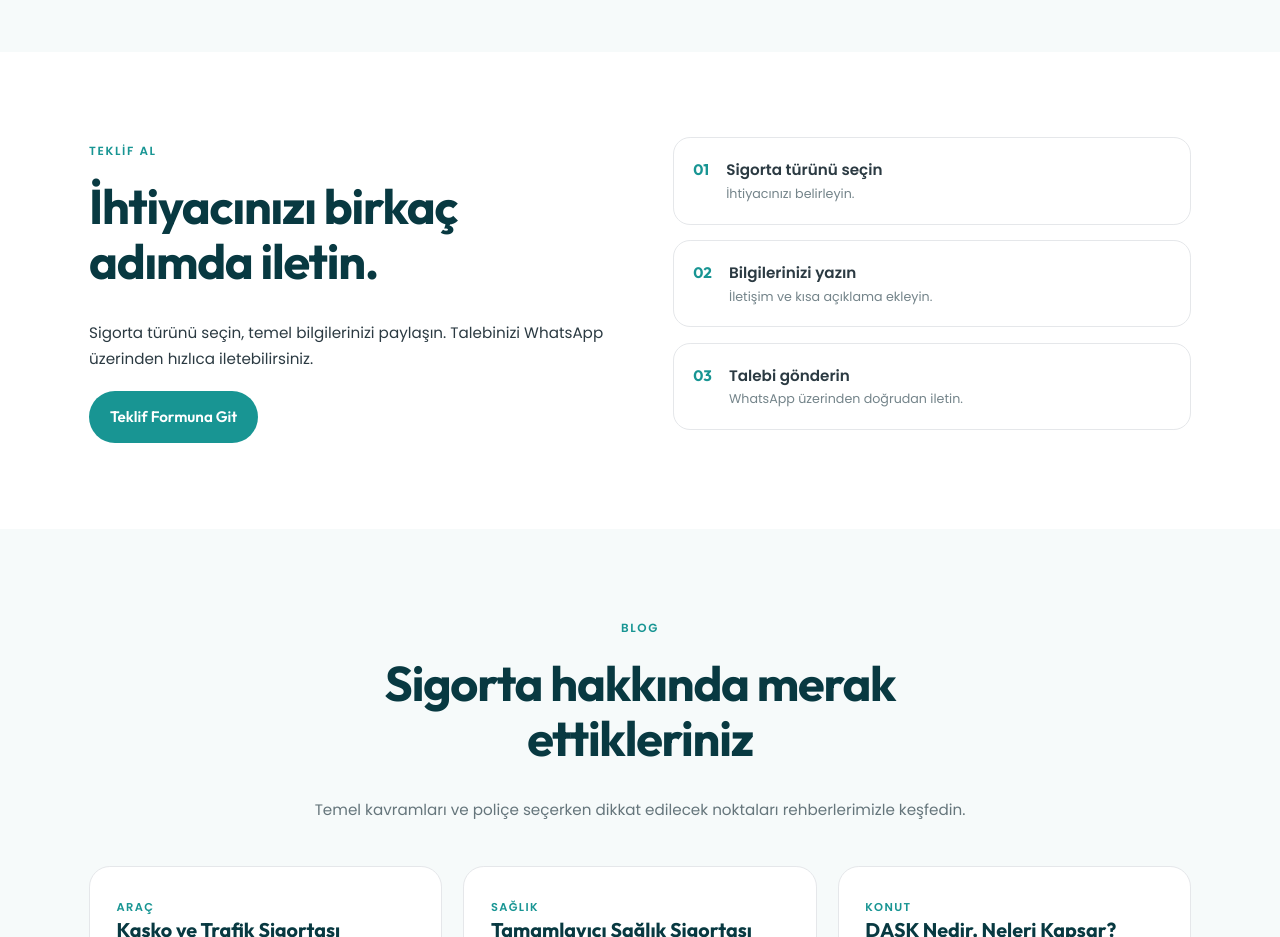
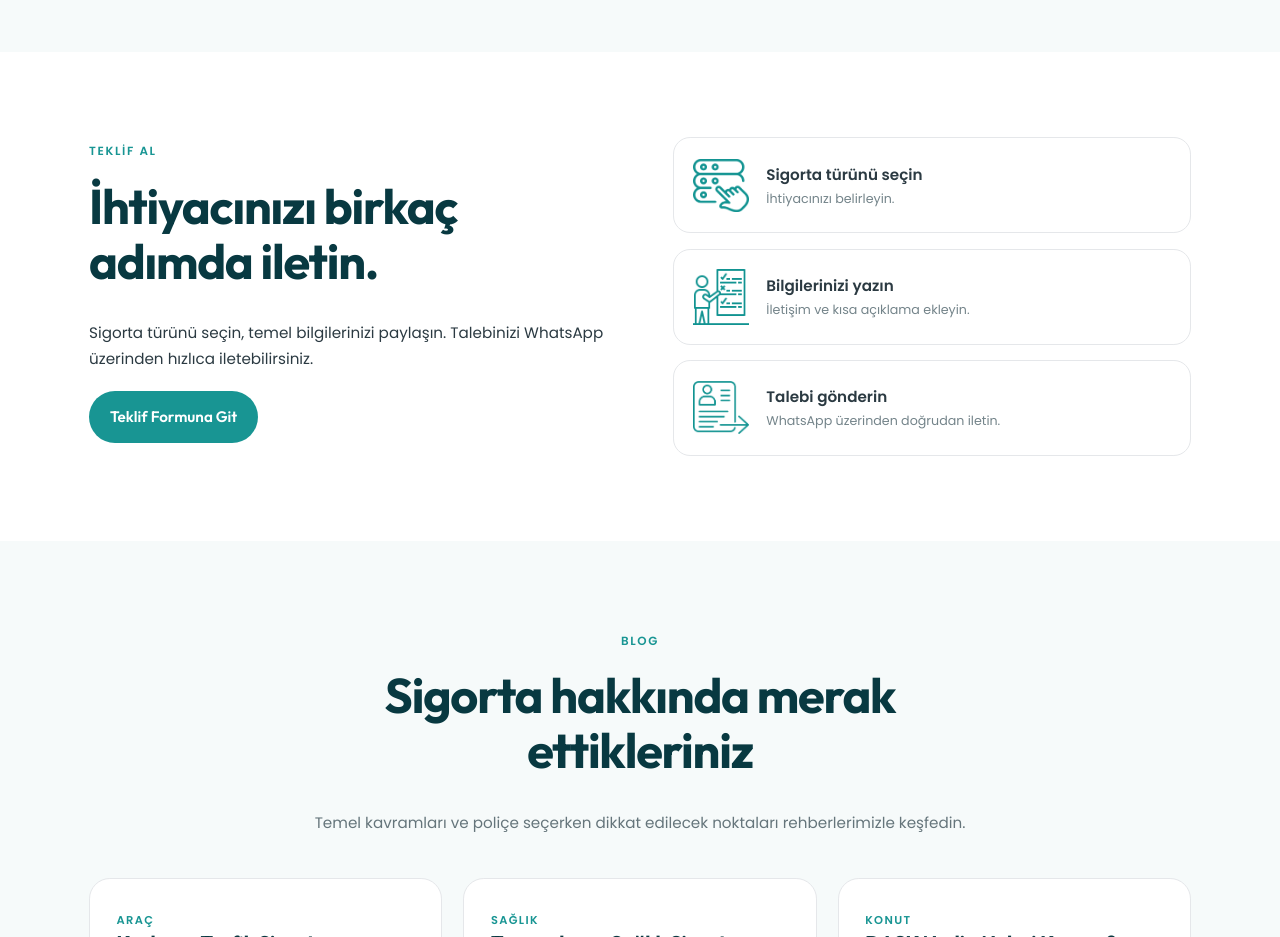
Before and after one commit to yesilpatates/sigortaguru-web, a plain HTML site: page index.html in a window 1280 px wide. Shown: the part 1820-2757 px from the top of the page. Drawn offline with Linux system fonts and the light colour scheme.

Commit message:
Replace quote step numbers with supplied icons

```diff
--- a/assets/css/style.css
+++ b/assets/css/style.css
@@ -73,3 +73,8 @@
 .download-fab:focus-visible{outline:3px solid var(--teal);outline-offset:3px}
 .support-open .download-fab{visibility:hidden}
 @media(max-width:600px){.download-fab{right:12px;bottom:calc(70px + env(safe-area-inset-bottom,0px));max-width:calc(100% - 24px);font-size:.85rem;padding:10px 14px}.site-footer{padding-bottom:calc(158px + env(safe-area-inset-bottom,0px))}}
+
+.steps>div{align-items:center}
+.steps .step-icon{width:56px;height:56px;flex:0 0 56px;object-fit:contain}
+.steps span{min-width:0}
+@media(max-width:600px){.steps .step-icon{width:48px;height:48px;flex-basis:48px}.steps>div{gap:14px}}
--- a/index.html
+++ b/index.html
@@ -16,7 +16,7 @@
   <link rel="preconnect" href="https://fonts.googleapis.com" />
   <link rel="preconnect" href="https://fonts.gstatic.com" crossorigin />
   <link href="https://fonts.googleapis.com/css2?family=Outfit:wght@400;500;600;700&family=Poppins:wght@400;500;600&display=swap" rel="stylesheet" />
-  <link rel="stylesheet" href="assets/css/style.css?v=20261008-download1" />
+  <link rel="stylesheet" href="assets/css/style.css?v=20261008-steps1" />
   <script type="application/ld+json">{
     "@context":"https://schema.org",
     "@type":"Organization",
@@ -68,7 +68,7 @@
 <div class="hero-actions" style="justify-content:center"><a class="btn" href="urunler.html">Tüm Ürünleri Gör</a></div></div>
 </section>
 <section class="section section-soft"><div class="container value-grid"><div><span class="eyebrow">Neden SigortaGuru?</span><h2>Karmaşık poliçe dilini daha anlaşılır hale getiriyoruz.</h2></div><div class="value-list"><div><strong>Bilgi</strong><p>Temel kavramları sadeleştiririz.</p></div><div><strong>Yönlendirme</strong><p>İhtiyacınıza göre doğru soruları belirleriz.</p></div><div><strong>İletişim</strong><p>Teklif talebinizi hızlıca iletmenizi sağlarız.</p></div></div></div></section>
-<section class="section"><div class="container split"><div><span class="eyebrow">Teklif Al</span><h2>İhtiyacınızı birkaç adımda iletin.</h2><p>Sigorta türünü seçin, temel bilgilerinizi paylaşın. Talebinizi WhatsApp üzerinden hızlıca iletebilirsiniz.</p><a class="btn" href="teklif-al.html">Teklif Formuna Git</a></div><div class="steps"><div><b>01</b><span><strong>Sigorta türünü seçin</strong><small>İhtiyacınızı belirleyin.</small></span></div><div><b>02</b><span><strong>Bilgilerinizi yazın</strong><small>İletişim ve kısa açıklama ekleyin.</small></span></div><div><b>03</b><span><strong>Talebi gönderin</strong><small>WhatsApp üzerinden doğrudan iletin.</small></span></div></div></div></section>
+<section class="section"><div class="container split"><div><span class="eyebrow">Teklif Al</span><h2>İhtiyacınızı birkaç adımda iletin.</h2><p>Sigorta türünü seçin, temel bilgilerinizi paylaşın. Talebinizi WhatsApp üzerinden hızlıca iletebilirsiniz.</p><a class="btn" href="teklif-al.html">Teklif Formuna Git</a></div><div class="steps"><div><img class="step-icon" src="assets/img/sigorta-turunu-secin.png" alt="" width="56" height="56" loading="lazy" decoding="async" /><span><strong>Sigorta türünü seçin</strong><small>İhtiyacınızı belirleyin.</small></span></div><div><img class="step-icon" src="assets/img/bilgilerinizi-yazin.png" alt="" width="56" height="56" loading="lazy" decoding="async" /><span><strong>Bilgilerinizi yazın</strong><small>İletişim ve kısa açıklama ekleyin.</small></span></div><div><img class="step-icon" src="assets/img/talebi-gonderin.png" alt="" width="56" height="56" loading="lazy" decoding="async" /><span><strong>Talebi gönderin</strong><small>WhatsApp üzerinden doğrudan iletin.</small></span></div></div></div></section>
 <section class="section section-soft" aria-labelledby="home-blog-title">
   <div class="container">
     <div class="section-head"><span class="eyebrow">Blog</span><h2 id="home-blog-title">Sigorta hakkında merak ettikleriniz</h2><p>Temel kavramları ve poliçe seçerken dikkat edilecek noktaları rehberlerimizle keşfedin.</p></div>
```
Also changed, not shown: assets/img/bilgilerinizi-yazin.png (added), assets/img/sigorta-turunu-secin.png (added), assets/img/talebi-gonderin.png (added).
